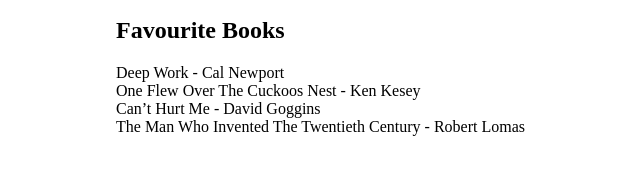
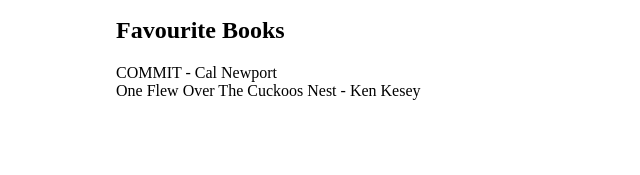
Before and after one commit to 00MB/site, a website: page books.html in a window 1280 px wide. Shown: the part 137-312 px from the top of the page, without its empty margins (140-780 px from the left). Drawn offline with Linux system fonts and the light colour scheme.

Commit message:
Automated report

```diff
--- a/books.html
+++ b/books.html
@@ -24,7 +24,5 @@
     <main>
         <h2>Favourite Books</h2>
         <ul>
-            <li>Deep Work - Cal Newport</li>
+            <li>COMMIT - Cal Newport</li>
             <li>One Flew Over The Cuckoos Nest - Ken Kesey</li>
-            <li>Can’t Hurt Me - David Goggins</li>
-            <li>The Man Who Invented The Twentieth Century - Robert Lomas</li>
```
